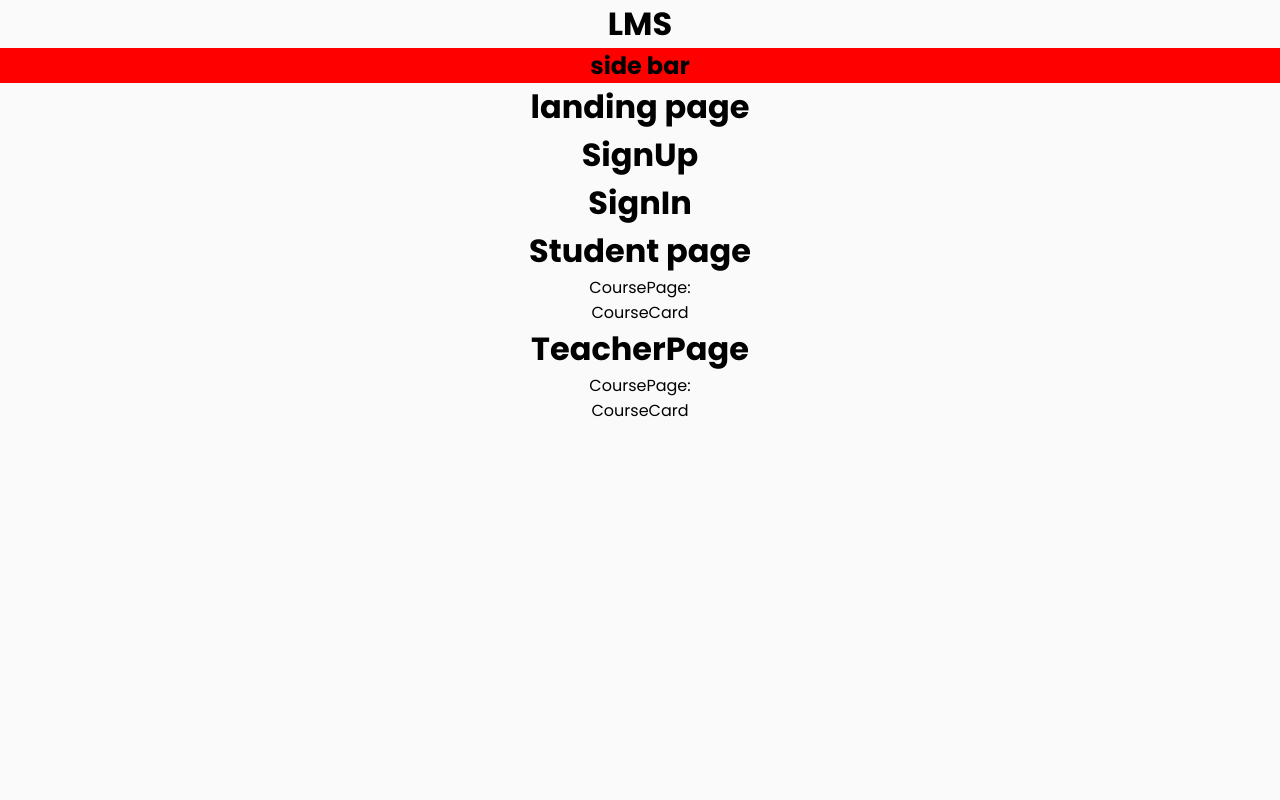
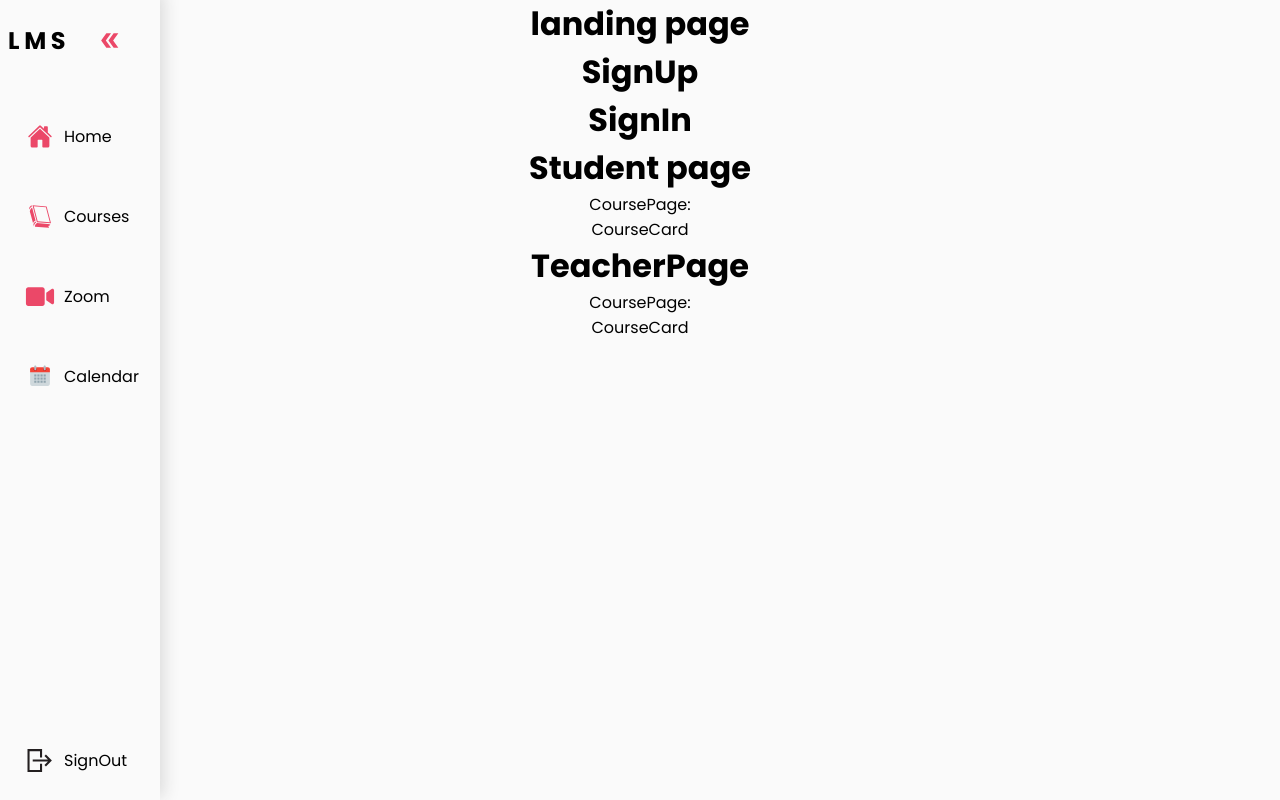
Before and after one commit to HassanObeid89/learning-management-system, a React (Create React App) app: page / in a window 1280 px wide. Built offline with nearby package versions, Linux system fonts and the light colour scheme.

Commit message:
Added side bar component and styled it

```diff
--- a/package.json
+++ b/package.json
@@ -5,6 +5,7 @@
   "dependencies": {
     "react": "^17.0.2",
     "react-dom": "^17.0.2",
+    "react-icons": "^4.3.1",
     "react-scripts": "4.0.3"
   },
   "scripts": {
--- a/src/App.jsx
+++ b/src/App.jsx
@@ -9,7 +9,6 @@
 export default function App() {
   return (
     <div className="App">
-      <h1>LMS</h1>
       <SideBar />
       <LandingPage />
       <SignUp />
--- a/src/components/SideBar.jsx
+++ b/src/components/SideBar.jsx
@@ -1,7 +1,50 @@
+import { IoHome } from "react-icons/io5";
+import { GiBlackBook } from "react-icons/gi";
+import { FaVideo } from "react-icons/fa";
+import { FcCalendar } from "react-icons/fc";
+import { GrLogout } from "react-icons/gr";
+import { MdDoubleArrow } from "react-icons/md";
 export default function SideBar() {
-    return (
-        <nav>
-            <h1>side bar</h1>
-        </nav>
-    )
+  return (
+    <nav className="navbar">
+      <ul className="navbar-nav">
+        <li className="logo">
+        <span className="nav-link">
+        <span className="link-text logo-text">LMS</span>
+          <MdDoubleArrow />
+          </span>
+        </li>
+        <li>
+          <span className="nav-link">
+            <IoHome />
+            <span className="link-text">Home</span>
+          </span>
+        </li>
+        <li>
+          <span className="nav-link">
+            <GiBlackBook />
+            <span className="link-text">Courses</span>
+          </span>
+        </li>
+        <li>
+          <span className="nav-link">
+            <FaVideo />
+            <span className="link-text">Zoom</span>
+          </span>
+        </li>
+        <li>
+          <span className="nav-link">
+            <FcCalendar />
+            <span className="link-text">Calendar</span>
+          </span>
+        </li>
+        <li>
+          <span className="nav-link">
+            <GrLogout />
+            <span className="link-text">SignOut</span>
+          </span>
+        </li>
+      </ul>
+    </nav>
+  );
 }
--- a/src/css/components/sideBar.css
+++ b/src/css/components/sideBar.css
@@ -1,4 +1,94 @@
-nav {
-    background-color: red;
+.logo {
+  font-weight: bold;
+  text-transform: uppercase;
+  margin-bottom: 1rem;
+  text-align: center;
+  /* color: var(--text-secondary);
+    background: var(--bg-secondary); */
+  font-size: 1.5rem;
+  letter-spacing: 0.3ch;
+  width: 100%;
+}
+.logo-text {
+  display: inline;
+  transition: 600ms;
+}
+.logo svg {
+  transform: rotate(0deg);
+  transition: 600ms;
+  color: var(--color-pink);
+}
+.nav-link svg {
+  width: 2rem;
+  min-width: 2rem;
+  margin: 0 0 0 1.5rem;
+  color: var(--color-pink);
+  font-size: var(--font-title-desktop);
+}
+.navbar:hover .logo svg {
+  transform: rotate(-180deg);
+}
+.navbar {
+  position: fixed;
+  box-shadow: 2px -5px 15px 2px #dbdbdb;
+  transition: width 200ms ease;
+}
 
+.navbar-nav {
+  display: flex;
+  flex-direction: column;
+  align-items: center;
+  height: 100%;
 }
+.navbar-nav li {
+  width: 100%;
+}
+.navbar-nav li:last-child {
+  margin-top: auto;
+}
+
+.nav-link {
+  display: flex;
+  align-items: center;
+  height: 5rem;
+  text-decoration: none;
+}
+
+.link-text {
+  display: none;
+  margin-left: 0.5rem;
+}
+
+@media only screen and (max-width: 600px) {
+  .navbar {
+    bottom: 0;
+    width: 100vw;
+    height: 5rem;
+  }
+  .logo {
+    display: none;
+  }
+  .navbar-nav {
+    flex-direction: row;
+  }
+  .nav-link {
+    justify-content: center;
+  }
+}
+
+@media only screen and (min-width: 600px) {
+  .navbar {
+    top: 0;
+    width: 5rem;
+    height: 100vh;
+  }
+
+  .navbar:hover {
+    width: 10rem;
+  }
+
+  .navbar:hover .link-text {
+    display: inline;
+    transition: opacity 600ms;
+  }
+}
```
Also changed, not shown: 1 other file (tests, documents, lock files or other folders).
